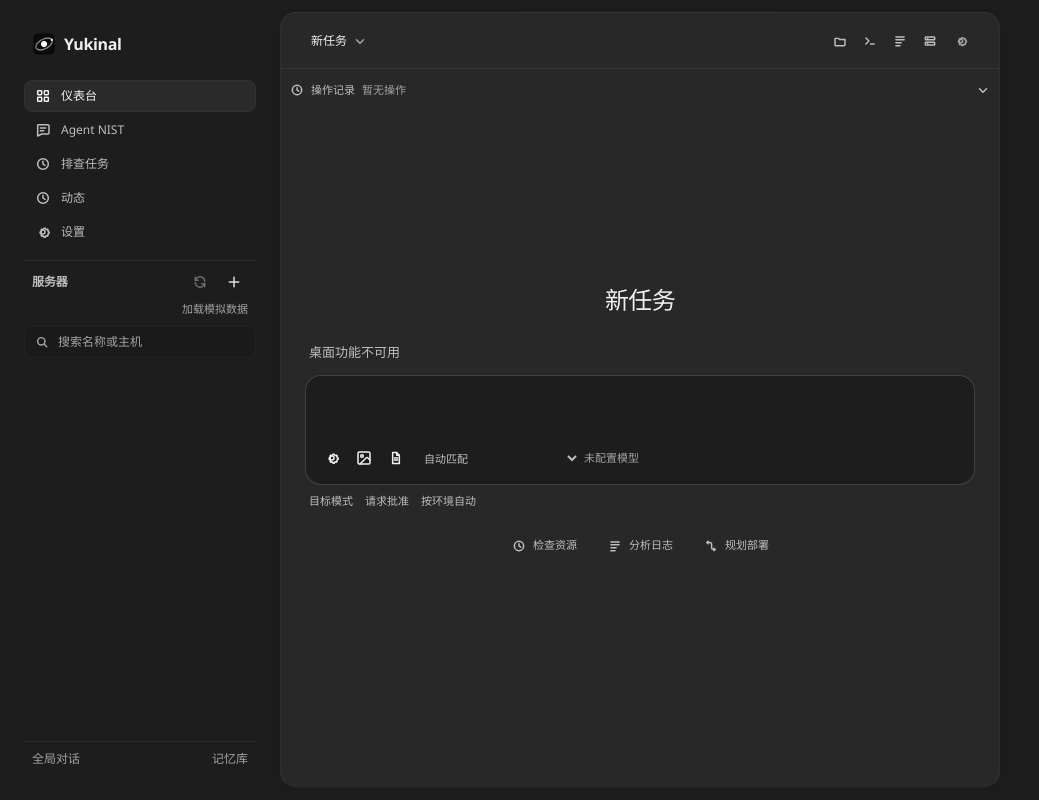
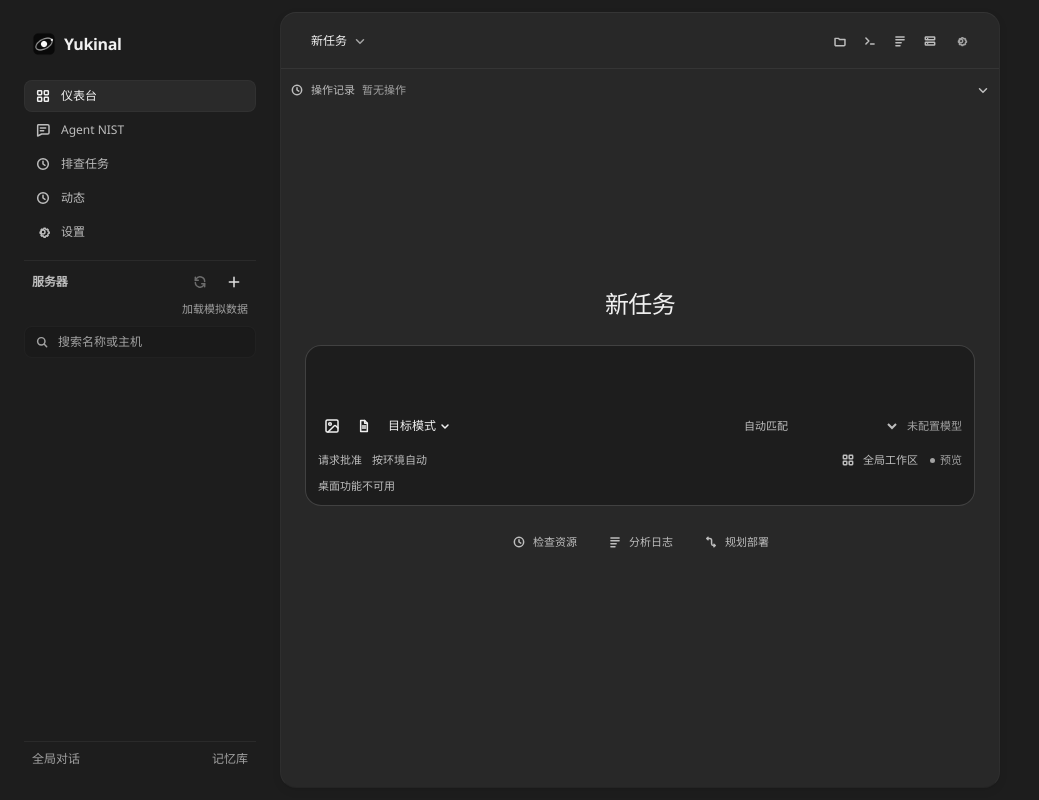
Before and after one commit to Bad0RANG3/Yukinal, a React (Vite) app in the folder apps/desktop/: page / in a window 1280 px wide. Shown: the whole page, without its empty margins (0-1039 px from the left). Built offline with nearby package versions, Linux system fonts and the light colour scheme.

Commit message:
fix(ui): compact chat text and consolidate composer controls

```diff
--- a/apps/desktop/src/features/agent/AgentComposer.tsx
+++ b/apps/desktop/src/features/agent/AgentComposer.tsx
@@ -8,8 +8,7 @@
  * 模块内部，对外只暴露「有哪些服务器可提及」和一个「执行了这个命令」回调 ——
  * 这样面板不必知道弹窗的存在，而候选逻辑本身已在 composer-triggers 里被单独测试。
  *
- * 尚未接入的能力（语音）一律呈现为 disabled 并写明原因，
- * 不留「看起来能点、点了没反应」的假入口。
+ * 只呈现已经接入的输入能力。
  */
 
 import {
@@ -19,6 +18,7 @@ import {
   useState,
   type ClipboardEvent,
   type KeyboardEvent,
+  type ReactNode,
 } from "react";
 
 import {
@@ -96,6 +96,8 @@ export function AgentComposer({
   roles = [],
   selectedRoleId = null,
   onSelectRole,
+  notices,
+  status,
 }: {
   prompt: string;
   onPromptChange: (value: string) => void;
@@ -128,7 +130,7 @@ export function AgentComposer({
   targetEnvironment: Environment;
   models: ReadonlyArray<{ key: string; label: string; providerLabel?: string }>;
   selectedModelKey: string | null;
-  /** 当前选中模型的完整名称，用于在输入框上方显示当前运行目标。 */
+  /** 当前选中模型的完整名称。 */
   selectedModelLabel: string | null;
   onSelectModel: (key: string) => void;
   /** 可被 @ 提及的服务器。 */
@@ -137,6 +139,8 @@ export function AgentComposer({
   roles?: readonly AgentRole[];
   selectedRoleId?: string | null;
   onSelectRole?: (roleId: string | null) => void;
+  notices?: ReactNode;
+  status?: ReactNode;
 }) {
   const modeSpec = runModeSpec(runMode);
   const approvalSpec = approvalOptionSpec(permissionMode);
@@ -211,7 +215,7 @@ export function AgentComposer({
   const suggestionsPresence = usePresence(open, { exitAnimation: "popover-exit" });
   const settingsPresence = usePresence(menuOpen, { exitAnimation: "popover-exit" });
   const sendPresence = usePresence(hasContent && !running, { exitAnimation: "pop-exit" });
-  const runningPresence = usePresence(running, { exitAnimation: "expand-exit" });
+  const runningPresence = usePresence(running, { exitAnimation: "pop-exit" });
 
   /* 面板打开时把焦点送进去。
      这不是锦上添花，是这一处原先真的走不通：面板在 DOM 里排在工具栏**之前**，
@@ -694,22 +698,6 @@ export function AgentComposer({
 
         <div className="agent-composer-toolbar">
           <div className="agent-composer-toolbar-left">
-            {/* 运行设置独立于附件入口，只读模式下也能调整下一次运行。 */}
-            <button
-              type="button"
-              ref={settingsTriggerRef}
-              className={`agent-composer-tool agent-settings-trigger ${menuOpen ? "is-open" : ""}`}
-              aria-label="运行设置"
-              aria-expanded={menuOpen}
-              aria-haspopup="dialog"
-              title="运行模式与批准方式"
-              onClick={() => {
-                setMenuOpen((open) => !open);
-                setTrigger(null);
-              }}
-            >
-              <Icon name="settings" size="md" />
-            </button>
             <button
               type="button"
               className="agent-composer-tool"
@@ -743,6 +731,24 @@ export function AgentComposer({
             >
               <Icon name="file" size="md" />
             </button>
+            <button
+              type="button"
+              ref={settingsTriggerRef}
+              className={`agent-composer-tool agent-settings-trigger ${menuOpen ? "is-open" : ""}${modeSpec.readOnly ? " is-readonly" : ""}`}
+              aria-label={`运行设置：${modeSpec.label}，${approvalSpec.label}，${policySpec.label}`}
+              aria-expanded={menuOpen}
+              aria-haspopup="dialog"
+              title="运行模式与批准方式"
+              onClick={() => {
+                setMenuOpen((open) => !open);
+                setTrigger(null);
+              }}
+            >
+              <span>{modeSpec.label}</span>
+              <Icon name="chevronDown" size="xs" />
+            </button>
+          </div>
+          <div className="agent-composer-toolbar-right">
             {roles.length ? <label className="agent-role-picker" title="自动匹配角色，或使用 @队伍指定本次回复">
               <span className="sr-only">回复角色</span>
               <select aria-label="回复角色" value={selectedRoleId ?? ""} disabled={running} onChange={(event) => onSelectRole?.(event.target.value || null)}>
@@ -761,8 +767,6 @@ export function AgentComposer({
                 disabled={running}
               />
             ) : <span className="agent-model-empty">未配置模型</span>}
-          </div>
-          <div className="agent-composer-toolbar-right">
             {/* 这里原本有一个恒为 disabled 的麦克风按钮，鼠标悬停只显示「禁止」，
                 点不动也说不清原因 —— 一个不存在的能力不该占据位置。已删除。
                 语音若要做，应作为真实能力连同它的权限与降级路径一起加回来。 */}
@@ -782,47 +786,31 @@ export function AgentComposer({
                 <Icon name="arrowUp" size="md" />
               </button>
             ) : null}
-          </div>
-        </div>
-
-        {runningPresence.mounted ? (
-          <div
-            className={`agent-running-bar ${runningPresence.closing ? "is-closing" : ""}`}
-            onAnimationEnd={runningPresence.onAnimationEnd}
-          >
-            <span className="agent-running-label">
-              <span className="agent-running-dot" aria-hidden="true" />
-              运行中
-            </span>
-            <button
+            {runningPresence.mounted ? <button
               type="button"
-              className="agent-stop-button"
+              className={`agent-stop-button${runningPresence.closing ? " is-closing" : ""}`}
               aria-label="停止运行"
               title={stopping ? "停止中" : "停止运行"}
               disabled={!canStop}
               onClick={onStop}
+              onAnimationEnd={runningPresence.onAnimationEnd}
             >
               <Icon name="stop" size="sm" />
-              停止
-            </button>
+              <span>{stopping ? "停止中" : "停止"}</span>
+            </button> : null}
           </div>
-        ) : null}
-      </div>
-      {/* 权限与策略始终可见，独立换行，不被模型名称或发送按钮挤掉。 */}
-      <div className="agent-composer-policy" aria-label="本次运行方式">
-        <span className={`agent-mode-summary ${modeSpec.readOnly ? "is-readonly" : ""}`}>
-          {modeSpec.label}
-        </span>
-        <span className="agent-approval-summary" title={approvalSpec.summary}>
-          {approvalSpec.label}
-        </span>
-        <span
-          className={`agent-policy-summary${policyWarning ? " has-warning" : ""}`}
-          title={policyWarning ?? policySpec.summary}
-        >
-          {policyWarning ? <Icon name="warning" size="sm" /> : null}
-          {policySpec.label}
-        </span>
+        </div>
+        <div className="agent-composer-meta">
+          <div className="agent-composer-policy" aria-label="本次运行方式">
+            <span className="agent-approval-summary" title={approvalSpec.summary}>{approvalSpec.label}</span>
+            <span className={`agent-policy-summary${policyWarning ? " has-warning" : ""}`} title={policyWarning ?? policySpec.summary}>
+              {policyWarning ? <Icon name="warning" size="sm" /> : null}
+              {policySpec.label}
+            </span>
+          </div>
+          {status ? <div className="agent-composer-status" aria-label="运行状态">{status}</div> : running ? <span className="agent-running-label" role="status"><span className="agent-running-dot" aria-hidden="true" />运行中</span> : null}
+        </div>
+        {notices ? <div className="agent-input-notices">{notices}</div> : null}
       </div>
     </footer>
   );
--- a/apps/desktop/src/features/agent/AgentHeader.tsx
+++ b/apps/desktop/src/features/agent/AgentHeader.tsx
@@ -29,6 +29,7 @@ export function AgentHeader({
   context,
   taskTitle = "新任务",
   contextUsage,
+  showStatus = true,
 }: {
   running: boolean;
   runState: string | null;
@@ -47,9 +48,8 @@ export function AgentHeader({
   context?: ReactNode;
   taskTitle?: string;
   contextUsage?: AgentContextUsage | null;
+  showStatus?: boolean;
 }) {
-  const label = runStateLabel(runState);
-
   return (
     <header className="agent-header">
       <div className="agent-task-heading">
@@ -69,24 +69,7 @@ export function AgentHeader({
         {context}
       </div>
       <div className="agent-header-actions">
-        {contextUsage ? <span className="agent-context-usage" title={`历史上下文：保留 ${contextUsage.includedTurns} / ${contextUsage.totalTurns} 条，已压缩 ${contextUsage.compactedTurns} 条；输入 ${(contextUsage.inputBytes / 1024).toFixed(1)} / ${(contextUsage.maxInputBytes / 1024).toFixed(0)} KiB${tokenUsage ? `；本次运行输入 ${tokenUsage.inputTokens.toLocaleString()}，输出 ${tokenUsage.outputTokens.toLocaleString()} tokens` : ""}${contextUsage.memorySources?.length ? `；使用记忆：${contextUsage.memorySources.map((source) => source.title).join("、")}` : ""}`}>
-          <span className="agent-context-caption">上下文 </span><span>{contextUsage.includedTurns}/{contextUsage.totalTurns}</span>{contextUsage.compactedTurns ? <span className="agent-context-compacted"> · 已压缩</span> : null}
-        </span> : null}
-        {tokenUsage && !contextUsage ? (
-          <span
-            className="agent-token-usage"
-            title={`本次运行累计：输入 ${tokenUsage.inputTokens.toLocaleString()} tokens，输出 ${tokenUsage.outputTokens.toLocaleString()} tokens`}
-          >
-            {(tokenUsage.inputTokens + tokenUsage.outputTokens).toLocaleString()} tokens
-          </span>
-        ) : null}
-        {running && label ? (
-          <span className="agent-status agent-status-active"><span className="status-pulse" />{label}</span>
-        ) : (
-          <span className={`agent-status ${agentReady ? "agent-status-ready" : "agent-status-idle"}`} data-idle={!runState || undefined}>
-            {label ?? (!shell ? "预览" : agentReady ? "已就绪" : "未启动")}
-          </span>
-        )}
+        {showStatus ? <AgentRunStatus running={running} runState={runState} tokenUsage={tokenUsage} contextUsage={contextUsage} agentReady={agentReady} shell={shell} /> : null}
         {workspaceControls ? <div className="agent-workspace-controls">{workspaceControls}</div> : null}
         {!workspace ? <button
           ref={closeButtonRef}
@@ -104,3 +87,30 @@ export function AgentHeader({
     </header>
   );
 }
+
+/** Shared status content can live inside the composer without duplicating state. */
+export function AgentRunStatus({ running, runState, tokenUsage, contextUsage, agentReady, shell }: {
+  running: boolean;
+  runState: string | null;
+  tokenUsage: AgentTokenUsage | null;
+  contextUsage?: AgentContextUsage | null;
+  agentReady: boolean;
+  shell: boolean;
+}) {
+  const label = runStateLabel(runState);
+  return <>
+    {running && label ? (
+      <span className="agent-status agent-status-active" role="status"><span className="status-pulse" />{label}</span>
+    ) : (
+      <span className={`agent-status ${agentReady ? "agent-status-ready" : "agent-status-idle"}`} data-idle={!runState || undefined} role="status">
+        {label ?? (!shell ? "预览" : agentReady ? "已就绪" : "未启动")}
+      </span>
+    )}
+    {contextUsage ? <span className="agent-context-usage" title={`历史上下文：保留 ${contextUsage.includedTurns} / ${contextUsage.totalTurns} 条，已压缩 ${contextUsage.compactedTurns} 条；输入 ${(contextUsage.inputBytes / 1024).toFixed(1)} / ${(contextUsage.maxInputBytes / 1024).toFixed(0)} KiB${tokenUsage ? `；本次运行输入 ${tokenUsage.inputTokens.toLocaleString()}，输出 ${tokenUsage.outputTokens.toLocaleString()} tokens` : ""}${contextUsage.memorySources?.length ? `；使用记忆：${contextUsage.memorySources.map((source) => source.title).join("、")}` : ""}`}>
+      <span className="agent-context-caption">上下文 </span><span>{contextUsage.includedTurns}/{contextUsage.totalTurns}</span>{contextUsage.compactedTurns ? <span className="agent-context-compacted"> · 已压缩</span> : null}
+    </span> : null}
+    {tokenUsage && !contextUsage ? <span className="agent-token-usage" title={`本次运行累计：输入 ${tokenUsage.inputTokens.toLocaleString()} tokens，输出 ${tokenUsage.outputTokens.toLocaleString()} tokens`}>
+      {(tokenUsage.inputTokens + tokenUsage.outputTokens).toLocaleString()} tokens
+    </span> : null}
+  </>;
+}
--- a/apps/desktop/src/features/agent/AgentPanel.tsx
+++ b/apps/desktop/src/features/agent/AgentPanel.tsx
@@ -35,7 +35,7 @@ import { usePreferencesStore } from "../../stores/preferences-store.js";
 import { useWorkspaceStore } from "../../stores/workspace-store.js";
 import { AgentComposer } from "./AgentComposer.js";
 import { AgentFeed } from "./AgentFeed.js";
-import { AgentHeader } from "./AgentHeader.js";
+import { AgentHeader, AgentRunStatus } from "./AgentHeader.js";
 import { AgentHistoryPane } from "./AgentHistoryPane.js";
 import { AgentNotices } from "./AgentNotices.js";
 import { AgentStarters } from "./AgentStarters.js";
@@ -428,12 +428,7 @@ export function AgentPanel({ onCloseStart, onCloseEnd, workspace = false, worksp
         closeButtonRef={panel.closeButtonRef}
         workspace={workspace}
         workspaceControls={workspaceControls}
-        context={<div className="agent-context">
-          <Icon name="servers" size="sm" />
-          <span title={(run.running ? runContext : focusServer?.name) ?? "全局工作区"}>
-            {(run.running ? runContext : focusServer?.name) ?? "全局工作区"}
-          </span>
-        </div>}
+        showStatus={false}
       />
       {workspaceWorkpages}
 
@@ -455,8 +450,6 @@ export function AgentPanel({ onCloseStart, onCloseEnd, workspace = false, worksp
         />
       </div> : null}
         <>
-          {sessions.archived ? <p className="agent-history-archived" role="status">当前对话已归档，恢复后才可以继续发送。</p> : null}
-
           <div className={`agent-conversation ${run.entries.length === 0 ? "is-empty" : "has-messages"}`}>
             <AgentFeed
               entries={run.entries}
@@ -473,7 +466,9 @@ export function AgentPanel({ onCloseStart, onCloseEnd, workspace = false, worksp
             />
 
             <div className="agent-input-region">
-              <div className="agent-input-notices">
+              <AgentComposer
+                notices={<>
+                  {sessions.archived ? <p className="agent-history-archived" role="status">当前对话已归档，恢复后才可以继续发送。</p> : null}
                   {preview ? <p className="agent-notice" role="status">模拟预览 · 可输入草稿，暂不发送请求。</p> : <AgentNotices
                     shell={shell}
                     agentRunning={agentRunning}
@@ -489,9 +484,16 @@ export function AgentPanel({ onCloseStart, onCloseEnd, workspace = false, worksp
                   {sessions.error ? <div className="agent-history-error agent-history-error-inline" role="status">{sessions.error}</div> : null}
                   {contextError ? <div className="agent-history-error agent-history-error-inline" role="alert">{contextError}</div> : null}
                   {roles.notice ? <div className="agent-history-error agent-history-error-inline" role="status">{roles.notice}</div> : null}
+                </>}
+                status={<>
+                  <div className="agent-context">
+                    <Icon name="servers" size="sm" />
+                    <span title={(run.running ? runContext : focusServer?.name) ?? "全局工作区"}>
+                      {(run.running ? runContext : focusServer?.name) ?? "全局工作区"}
+                    </span>
                   </div>
-
-              <AgentComposer
+                  <AgentRunStatus running={run.running} runState={run.runState} tokenUsage={run.tokenUsage} contextUsage={run.contextUsage} agentReady={agentRunning} shell={shell} />
+                </>}
                 prompt={prompt}
                 onPromptChange={setPrompt}
                 attachments={attachments}
--- a/apps/desktop/src/styles/agent-composer.css
+++ b/apps/desktop/src/styles/agent-composer.css
@@ -30,11 +30,13 @@
 }
 
 .agent-input-region {
+  min-width: 0;
   flex: 0 0 auto;
 }
 
 .agent-input-notices:not(:empty) {
-  padding: 0 12px 8px;
+  min-width: 0;
+  overflow-wrap: anywhere;
 }
 
 .agent-composer {
@@ -44,8 +46,10 @@
 }
 
 .agent-composer-shell {
+  container: agent-composer / inline-size;
   position: relative;
   display: flex;
+  min-width: 0;
   min-height: 94px;
   flex-direction: column;
   justify-content: space-between;
@@ -341,9 +345,26 @@
 }
 
 .agent-composer-toolbar-right {
-  flex: 0 0 auto;
+  flex: 0 1 auto;
+  max-width: 100%;
+  margin-left: auto;
   justify-content: flex-end;
   flex-wrap: wrap;
+}
+
+.agent-composer-tool.agent-settings-trigger {
+  display: inline-flex;
+  width: auto;
+  min-width: 0;
+  align-items: center;
+  gap: 3px;
+  padding-inline: 6px;
+  white-space: nowrap;
+}
+
+.agent-settings-trigger.is-readonly {
+  color: var(--text);
+  background: var(--warn-surface);
 }
 
 .agent-composer-tool {
@@ -373,8 +394,27 @@
   align-items: center;
   flex-wrap: wrap;
   gap: 6px 12px;
-  margin: 8px 4px 0;
+  margin: 0;
 }
+
+.agent-composer-meta,
+.agent-composer-status {
+  display: flex;
+  min-width: 0;
+  align-items: center;
+  flex-wrap: wrap;
+  gap: 5px 12px;
+}
+
+.agent-composer-meta { justify-content: space-between; }
+.agent-composer-status { margin-left: auto; color: var(--faint); font-size: var(--text-caption); }
+.agent-composer .agent-composer-status .agent-context { flex: 0 1 auto; max-width: 180px; margin: 0; padding: 0; border: 0; background: transparent; font-size: inherit; }
+.agent-composer .agent-composer-status .agent-status { min-height: 0; padding: 0; border: 0; background: transparent; font-size: inherit; }
+.agent-composer-status .agent-token-usage { display: inline; }
+.agent-composer-status .agent-context-usage { font-size: inherit; }
+.agent-input-notices:empty { display: none; }
+.agent-composer .agent-input-notices .agent-notice { padding: 0; font-size: var(--text-caption); line-height: 1.5; }
+.agent-composer .agent-input-notices .text-button { font-size: inherit; }
 
 .agent-mode-summary,
 .agent-approval-summary,
@@ -676,16 +716,6 @@
 
 /* 停止条：只在运行中出现，和发送按钮互斥，各自都有文字说明。
    中断是安全功能 —— 它不能藏在一个「看着像禁用」的图标后面。 */
-.agent-running-bar {
-  display: flex;
-  align-items: center;
-  justify-content: space-between;
-  gap: 10px;
-  border-top: 1px solid var(--composer-line);
-  margin-top: 8px;
-  padding-top: 8px;
-}
-
 .agent-running-label {
   display: inline-flex;
   align-items: center;
@@ -726,6 +756,8 @@
   opacity: var(--opacity-disabled);
 }
 
+.agent-stop-button.is-closing { animation: pop-exit var(--motion-fast) ease both; }
+
 .agent-composer-input:disabled {
   cursor: not-allowed;
   opacity: var(--opacity-disabled);
@@ -755,7 +787,13 @@
 .agent-reply-meta { display: flex; min-width: 0; flex-wrap: wrap; align-items: baseline; gap: 4px 9px; margin-bottom: 6px; color: var(--faint); font-size: var(--text-caption); line-height: 1.5; }
 .agent-reply-meta strong { color: var(--muted); font-weight: 600; }
 .agent-reply-meta > span { max-width: 100%; overflow: hidden; text-overflow: ellipsis; white-space: nowrap; }
-.agent-composer-toolbar-left:has(.agent-role-picker) { flex-wrap: wrap; }
+
+@container agent-composer (max-width: 460px) {
+  .agent-composer-toolbar-right { flex: 1 1 100%; }
+  .agent-composer-status { margin-left: 0; }
+  .agent-role-picker { max-width: 130px; }
+  .agent-model-value { max-width: 120px; }
+}
 
 @container agent-workspace (max-width: 580px) {
   .agent-role-picker { max-width: 130px; }
--- a/apps/desktop/src/styles/ai-workspace.css
+++ b/apps/desktop/src/styles/ai-workspace.css
@@ -108,11 +108,11 @@
 /* Both scrollbar gutters reserve the same width. Subtract that reservation
    from the padding so the text and composer share the exact same column. */
 .ai-first .agent-feed { padding: 32px max(calc(var(--ai-content-inset) - var(--scrollbar-size)), calc((100% - var(--ai-reading-width)) / 2 - var(--scrollbar-size))); gap: 24px; scrollbar-gutter: stable both-edges; }
-.ai-first .agent-entry { position: relative; flex: 0 0 auto; min-width: 0; font-size: var(--text-body); line-height: 1.75; }
+.ai-first .agent-entry { position: relative; flex: 0 0 auto; min-width: 0; font-size: var(--text-small); line-height: 1.75; }
 .ai-first .agent-entry-user { align-self: flex-end; max-width: 85%; padding: 12px 16px; border-color: var(--edge-subtle); border-radius: var(--radius-card); background: var(--material-hover); }
 .ai-first .agent-entry-assistant { border: 0; background: transparent; padding: 0; }
 .ai-first :is(.agent-entry-user, .agent-entry-assistant) > .entry-label { position: absolute; width: 1px; height: 1px; overflow: hidden; clip-path: inset(50%); white-space: nowrap; }
-.ai-first .agent-entry-body, .ai-first .markdown-body { font-size: var(--text-body); line-height: 1.75; }
+.ai-first .agent-entry-body, .ai-first .markdown-body { font-size: var(--text-small); line-height: 1.75; }
 .ai-first .entry-label, .ai-first .agent-reasoning-summary { font-size: var(--text-caption); }
 .ai-first .agent-reasoning-text, .ai-first .agent-notice { font-size: var(--text-small); line-height: 1.7; }
 .ai-first .agent-conversation.is-empty { justify-content: center; padding-block: 32px clamp(64px, 10vh, 112px); }
@@ -123,25 +123,26 @@
 .ai-first .agent-empty p { max-width: 52ch; margin: 0; font-size: var(--text-body); line-height: 1.75; color: var(--muted); }
 .ai-first .agent-input-region { width: min(calc(100% - 2 * var(--ai-content-inset)), var(--ai-reading-width)); align-self: center; padding-bottom: var(--ai-content-inset); }
 .ai-first .agent-conversation.is-empty .agent-input-region { padding-bottom: 0; }
-.ai-first .agent-input-notices:not(:empty) { display: flex; flex-direction: column; gap: 8px; max-height: min(160px, 20vh); margin-bottom: 12px; padding: 0; overflow: auto; }
+.ai-first .agent-input-notices:not(:empty) { display: flex; flex-direction: column; gap: 6px; max-height: min(160px, 20vh); margin: 0; padding: 0; overflow: auto; }
 .ai-first .agent-notice { display: flex; align-items: center; flex-wrap: wrap; gap: 8px 12px; margin: 0; padding: 0 4px; border: 0; background: transparent; color: var(--muted); }
 .ai-first .agent-notice .text-button { flex-shrink: 0; padding: 3px 0; background: transparent; color: var(--text); font-size: var(--text-label); }
 .ai-first .agent-notice > span:first-child { flex: 1 1 220px; }
 .ai-first .agent-notice-error { flex-basis: 100%; margin: 0; }
 .ai-first .agent-history-error-inline { margin: 0; }
 .ai-first .agent-composer { width: 100%; padding: 0; border: 0; background: transparent; }
-.ai-first .agent-composer-shell { min-height: 108px; gap: 12px; padding: 14px 12px 10px; border-radius: var(--radius-panel); background: var(--composer-surface); box-shadow: none; transition: border-color var(--motion-fast) ease; }
+.ai-first .agent-composer-shell { min-height: 108px; gap: 10px; padding: 14px 12px 10px; border-radius: var(--radius-panel); background: var(--composer-surface); box-shadow: none; transition: border-color var(--motion-fast) ease; }
 .ai-first .agent-composer-shell:focus-within { border-color: var(--focus-line); box-shadow: none; }
 .ai-first .agent-composer-toolbar { min-height: 32px; margin: 0; padding: 0; border: 0; }
-.ai-first .agent-composer-toolbar-left { flex: 1 1 0; gap: 4px; }
-.ai-first .agent-composer-toolbar-right { min-width: 32px; }
+.ai-first .agent-composer-toolbar-left { flex: 0 1 auto; gap: 4px; }
+.ai-first .agent-composer-toolbar-right { min-width: 0; margin-left: auto; }
 .ai-first .agent-composer-tool { width: 28px; height: 28px; border-radius: var(--radius-control); background: transparent; }
+.ai-first .agent-composer-tool.agent-settings-trigger { width: auto; }
 .ai-first .agent-composer-input { min-height: 40px; max-height: 180px; }
 .ai-first .agent-send-button { display: grid; place-items: center; width: 32px; min-width: 32px; height: 32px; padding: 0; border-radius: var(--radius-circle); }
-.ai-first .agent-composer-policy { margin: 8px 4px 0; gap: 6px 12px; }
+.ai-first .agent-composer-policy { margin: 0; gap: 6px 10px; }
 .ai-first .agent-mode-summary:not(.is-readonly) { padding: 0; border: 0; }
 .ai-first .agent-conversation.is-empty .agent-settings-panel { max-height: min(440px, 38vh); }
-.ai-first .agent-composer textarea { font-size: var(--text-body); line-height: 1.6; }
+.ai-first .agent-composer textarea { font-size: var(--text-small); line-height: 1.6; }
 .ai-first .agent-composer :is(.agent-composer-select, .agent-model-trigger, .agent-composer-tool, .agent-run-mode, .agent-policy-trigger) { font-size: var(--text-label); }
 
 /* Task starters prepare the existing draft; they never execute a request. */
```
Also changed, not shown: 6 other files (tests, documents, lock files or other folders). Lines whose indentation alone changed are shown as unchanged.
